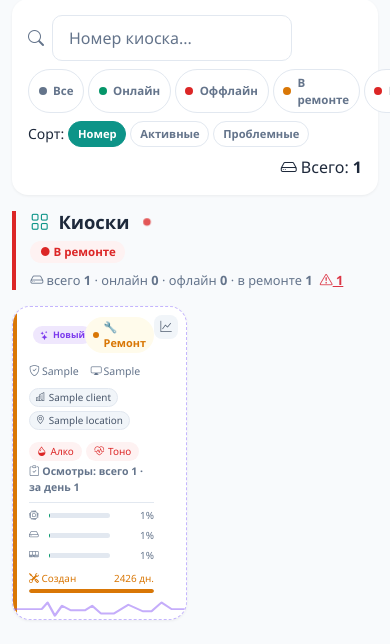
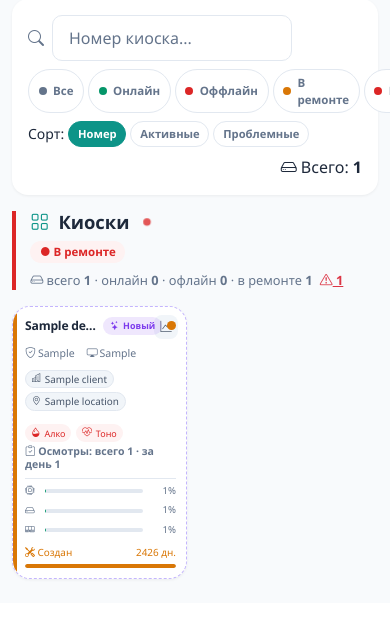
Before and after one commit to alekchiz/devicehub, a Django app: page /dashboard/ in a window 390 px wide; the page is wider, and only the part inside the window is pictured. Shown: the part 457-1101 px from the top of that part. After the commit the page ends 1037 px from the top of that part, so only its background shows below. Run offline with Django 5.2, Linux system fonts and the light colour scheme; a user stored in the database is signed in; tables that the repository leaves empty hold one stand-in row (values such as "Sample post"); some libraries are stand-ins or nearby versions.

Commit message:
Карточки: статус точкой без текста, убран ЭКГ, адаптив для мобильных

```diff
--- a/static/css/style.css
+++ b/static/css/style.css
@@ -556,20 +556,13 @@ body {
 .device-card::before { width: 4px; }
 .device-card:hover { transform: translateY(-3px); box-shadow: 0 10px 28px var(--status-glow), var(--card-hover-shadow); }
 
-/* ЭКГ-линия поверх низа-карточки (декор) */
-.dc-ecg { position: absolute; left: 0; right: 0; bottom: 0; height: 22px; opacity: .5; pointer-events: none; z-index: 0; }
-.dc-ecg svg { width: 100%; height: 100%; display: block; }
-.dc-ecg .ecg-line { fill: none; stroke-width: 1.7; stroke-linejoin: round; stroke-linecap: round; }
-.device-card.online  .dc-ecg .ecg-line { stroke: var(--success); }
-.device-card.offline .dc-ecg .ecg-line { stroke: var(--danger); }
-.device-card.repair  .dc-ecg .ecg-line { stroke: var(--warning); }
-.device-card .card-body { padding-bottom: 26px; }
-
 /* Шапка карточки */
 .dc-top { position: relative; z-index: 1; display: flex; align-items: center; justify-content: space-between; gap: .5rem; margin-bottom: .4rem; }
 .device-card .hostname { font-size: .96rem; font-weight: 700; letter-spacing: -.2px; }
-.device-card .badge-soft { display: inline-flex; align-items: center; gap: .3rem; border-radius: 99px; font-weight: 600; }
-.device-card .badge-soft::before { content: ''; width: 6px; height: 6px; border-radius: 50%; background: currentColor; flex: none; }
+.device-card .badge-soft { display: inline-flex; width: 9px; height: 9px; padding: 0; border: 0; border-radius: 50%; flex: none; }
+.device-card.online  .badge-soft { background: var(--success); }
+.device-card.offline .badge-soft { background: var(--danger); }
+.device-card.repair  .badge-soft { background: var(--warning); }
 .device-card .vpn-link:hover, .device-card .ad-link:hover { color: var(--primary); text-decoration: underline; }
 
 .device-card .dc-exams { font-weight: 600; color: var(--text-light); margin-top: .15rem; }
@@ -591,11 +584,23 @@ body {
     --status-tint: #241a3d; --status-glow: rgba(167, 139, 250, .16);
     border-color: #6d28d9;
 }
-.device-card.nonstandard .dc-ecg .ecg-line { stroke: #8b5cf6; }
 .device-card .ns-badge {
     display: inline-flex; align-items: center; gap: .25rem; flex: none;
     font-size: .56rem; font-weight: 700; color: #7c3aed;
     background: rgba(124, 58, 237, .12); border-radius: 99px; padding: 2px 7px;
+}
+
+/* Мобильная защита от «съезжания» содержимого карточек */
+@media (max-width: 575.98px) {
+    .device-card .card-body { padding-right: 10px; padding-left: 12px; }
+    .device-card .hostname { font-size: .9rem; }
+    .device-card .dc-top { gap: .3rem; }
+    .device-card .device-metrics { gap: .3rem; }
+    .device-card .metric { min-width: 0; }
+    .device-card .metric-value { min-width: 1.7rem; font-size: .6rem; }
+    .device-card .metric-track { height: 4px; }
+    .device-card .med-indicators .mi { font-size: .56rem; padding: 2px 6px; }
+    .device-card .meta { font-size: .62rem; line-height: 1.25; }
 }
 
 /* ==========================================================================
@@ -612,7 +617,6 @@ body {
     content: ''; position: absolute; right: -60px; top: -90px; width: 260px; height: 260px;
     border-radius: 50%; background: radial-gradient(circle, rgba(153, 246, 228, .30), transparent 70%);
 }
-.detail-hero .hero-ecg { position: absolute; left: 0; right: 0; bottom: 0; height: 28px; opacity: .35; pointer-events: none; }
 .detail-hero h1 { font-size: 1.55rem; font-weight: 700; color: #fff; margin: 0; letter-spacing: -.3px; }
 .detail-hero .hostname-glare { color: rgba(255,255,255,.85); }
 .detail-hero .status-badge {
--- a/templates/devices/dashboard.html
+++ b/templates/devices/dashboard.html
@@ -195,16 +195,15 @@
                 <i class="bi bi-graph-up" id="expIco-{{ device.pk }}"></i>
             </button>
             <div class="card-body" onclick="window.location='{% url 'device_detail_page' device.pk %}'">
-                <div class="dc-ecg" aria-hidden="true"><svg viewBox="0 0 120 20" preserveAspectRatio="none"><path class="ecg-line" d="M0 11 L20 11 L24 5 L29 17 L34 8 L40 12 L50 12 L55 8 L61 15 L70 15 L80 7 L90 13 L96 13 L103 5 L110 11 L120 11"/></svg></div>
                 <div class="dc-top">
                     <div class="d-flex align-items-center gap-1" style="min-width:0;">
                         <span class="hostname text-truncate" style="min-width:0;">{{ device.hostname }}</span>
                         {% if not device.is_standard %}<span class="ns-badge"><i class="bi bi-stars"></i> Новый</span>{% endif %}
                     </div>
                     <div class="d-flex align-items-center gap-1">
-                        <span class="badge-soft {% if device.in_repair %}repair{% elif device.is_online %}online{% else %}offline{% endif %}" id="badge-{{ device.pk }}">
-                            {% if device.in_repair %}🔧 Ремонт{% elif device.is_online %}🟢 Онлайн{% else %}🔴 Оффлайн{% endif %}
-                        </span>
+                        <span class="badge-soft {% if device.in_repair %}repair{% elif device.is_online %}online{% else %}offline{% endif %}"
+                              id="badge-{{ device.pk }}"
+                              title="{% if device.in_repair %}Ремонт{% elif device.is_online %}Онлайн{% else %}Оффлайн{% endif %}"></span>
                         {% if user.profile.role == 'admin' and device.vpn_ip and device.vpn_ip != '0' and device.vpn_ip != 'N/A' %}
                         <input type="checkbox" name="device_ids" value="{{ device.pk }}" class="form-check-input device-check" onclick="event.stopPropagation();updateBulkPanel()" style="width:12px;height:12px;margin:0;">
                         {% endif %}
@@ -437,7 +436,7 @@ function applyStatus(payload) {
         var badge = document.getElementById('badge-' + id);
         if (badge) {
             badge.className = 'badge-soft ' + (d.in_repair ? 'repair' : (d.online ? 'online' : 'offline'));
-            badge.textContent = d.in_repair ? '🔧 Ремонт' : (d.online ? '🟢 Онлайн' : '🔴 Оффлайн');
+            badge.title = d.in_repair ? 'Ремонт' : (d.online ? 'Онлайн' : 'Оффлайн');
         }
 
         var off = document.getElementById('offline-' + id);
--- a/templates/devices/device_detail_page.html
+++ b/templates/devices/device_detail_page.html
@@ -11,7 +11,6 @@
 {% endif %}
 
 <div class="detail-hero mb-4">
-    <svg class="hero-ecg" viewBox="0 0 200 28" preserveAspectRatio="none" aria-hidden="true"><path d="M0 15 L36 15 L42 7 L49 24 L56 11 L64 16 L84 16 L90 11 L98 22 L112 22 L124 10 L138 18 L146 18 L156 8 L166 15 L200 15" fill="none" stroke="rgba(255,255,255,.7)" stroke-width="1.6" stroke-linecap="round" stroke-linejoin="round"/></svg>
     <div class="d-flex flex-wrap justify-content-between align-items-start gap-3 position-relative" style="z-index:1;">
         <div>
             <div class="d-flex align-items-center gap-2 mb-2 flex-wrap">
```
